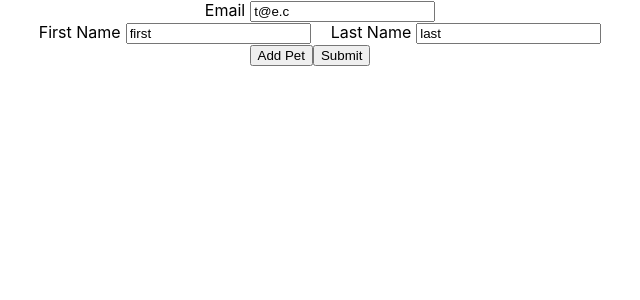
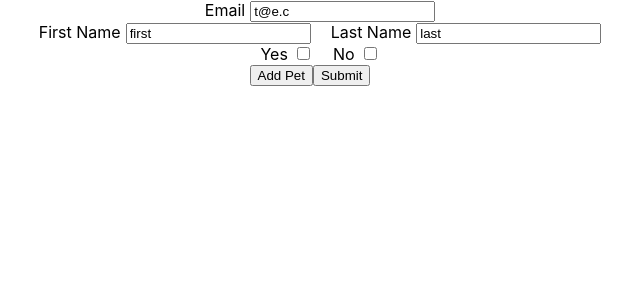
Before and after one commit to daria-sorokina-da/react-hook-form-playground-ts, a React (Create React App) app: page / in a window 1280 px wide. Shown: the top 300 px of the page, without its empty margins (330-970 px from the left). Built offline with nearby package versions, Linux system fonts and the light colour scheme.

Commit message:
Added Yes No checkboxes

```diff
--- a/src/App.tsx
+++ b/src/App.tsx
@@ -6,17 +6,19 @@ import { ErrorMessage } from "@hookform/error-message";
 import { useEffect } from "react";
 import FullName from "./fields/FullName";
 import PetInfo from "./fields/PetInfo";
+import YesNoCheckboxes from "./fields/YesNoCheckboxes";
 
 export type MappedLike<Type, PropertyType> = {
   [Property in keyof Type]: PropertyType;
 };
 
 export type FormFields = {
-  name: {
+  personName: {
     first: string | undefined;
     last: string | undefined;
   };
   email: string | undefined;
+  hasPets: boolean | undefined;
   petInfos: {
     name: string | undefined;
     isFat: boolean;
@@ -25,7 +27,7 @@ export type FormFields = {
 };
 
 const schema: MappedLike<FormFields, Joi.SchemaLike> = {
-  name: Joi.object({
+  personName: Joi.object({
     first: Joi.string()
       .empty("")
       .max(10)
@@ -57,6 +59,10 @@ const schema: MappedLike<FormFields, Joi.SchemaLike> = {
   email: Joi.string()
     .email({ tlds: { allow: false } })
     .required(),
+  hasPets: Joi.boolean().when("personName.first", {
+    is: "req",
+    then: Joi.required(),
+  }),
 };
 
 export const formResolver = joiResolver(Joi.object(schema), {
@@ -72,7 +78,7 @@ export default function App() {
   const { handleSubmit, control, formState, getValues } = useForm<FormFields>({
     mode: "onTouched",
     defaultValues: {
-      name: {
+      personName: {
         first: "first",
         last: "last",
       },
@@ -134,7 +140,8 @@ export default function App() {
             </div>
           )}
         />
-        <FullName name="name" control={control} />
+        <FullName name="personName" control={control} />
+        <YesNoCheckboxes name="hasPets" control={control} />
         {petInfosFields.fields.map((petInfo, index) => (
           <PetInfo
             key={petInfo.id}
--- /dev/null
+++ b/src/fields/YesNoCheckboxes.tsx
@@ -0,0 +1,83 @@
+import {
+  ErrorMessage,
+  FieldValuesFromFieldErrors,
+} from "@hookform/error-message";
+import { useEffect, useState } from "react";
+import {
+  Controller,
+  FieldErrors,
+  FieldName,
+  FieldPath,
+  FieldValues,
+} from "react-hook-form";
+import { CustomFormFieldInternalProps, CustomFormFieldProps } from "./types";
+
+const YesNoCheckboxesFields = <
+  TFieldValues extends FieldValues,
+  TName extends FieldPath<TFieldValues> = FieldPath<TFieldValues>
+>({
+  field: { onChange, onBlur, value, name, ref },
+  formState: { errors },
+}: CustomFormFieldInternalProps<TFieldValues, TName>) => {
+  const [yesNo, setYesNo] = useState<boolean | undefined>(value);
+
+  const updateYes = (newYesChecked: boolean) => {
+    setYesNo(newYesChecked ? true : undefined);
+  };
+
+  const updateNo= (newNoChecked: boolean) => {
+    setYesNo(newNoChecked ? false : undefined);
+  };
+
+  useEffect(() => {
+    onChange(yesNo);
+  }, [yesNo]);
+
+  return (
+    <div>
+      <label htmlFor={`${name}.yes`}>Yes</label>
+      <input
+        type="checkbox"
+        id={`${name}.yes`}
+        checked={value === true}
+        onChange={(e) => updateYes(e.target.checked)}
+        onBlur={onBlur}
+      />
+      <label htmlFor={`${name}.no`}>No</label>
+      <input
+        type="checkbox"
+        id={`${name}.no`}
+        checked={value === false}
+        onChange={(e) => updateNo(e.target.checked)}
+        onBlur={onBlur}
+      />
+      <ErrorMessage
+        errors={errors}
+        name={
+          `${name}` as unknown as FieldName<
+            FieldValuesFromFieldErrors<FieldErrors<TFieldValues>>
+          >
+        }
+        render={({ message }) => <p>{message}</p>}
+      />
+    </div>
+  );
+};
+
+const YesNoCheckboxes = <TFieldValues extends FieldValues>({
+  name,
+  control,
+}: CustomFormFieldProps<TFieldValues>) => (
+  <Controller
+    name={name}
+    control={control}
+    render={({ field, fieldState, formState }) => (
+      <YesNoCheckboxesFields
+        field={field}
+        fieldState={fieldState}
+        formState={formState}
+      />
+    )}
+  />
+);
+export default YesNoCheckboxes;
```
